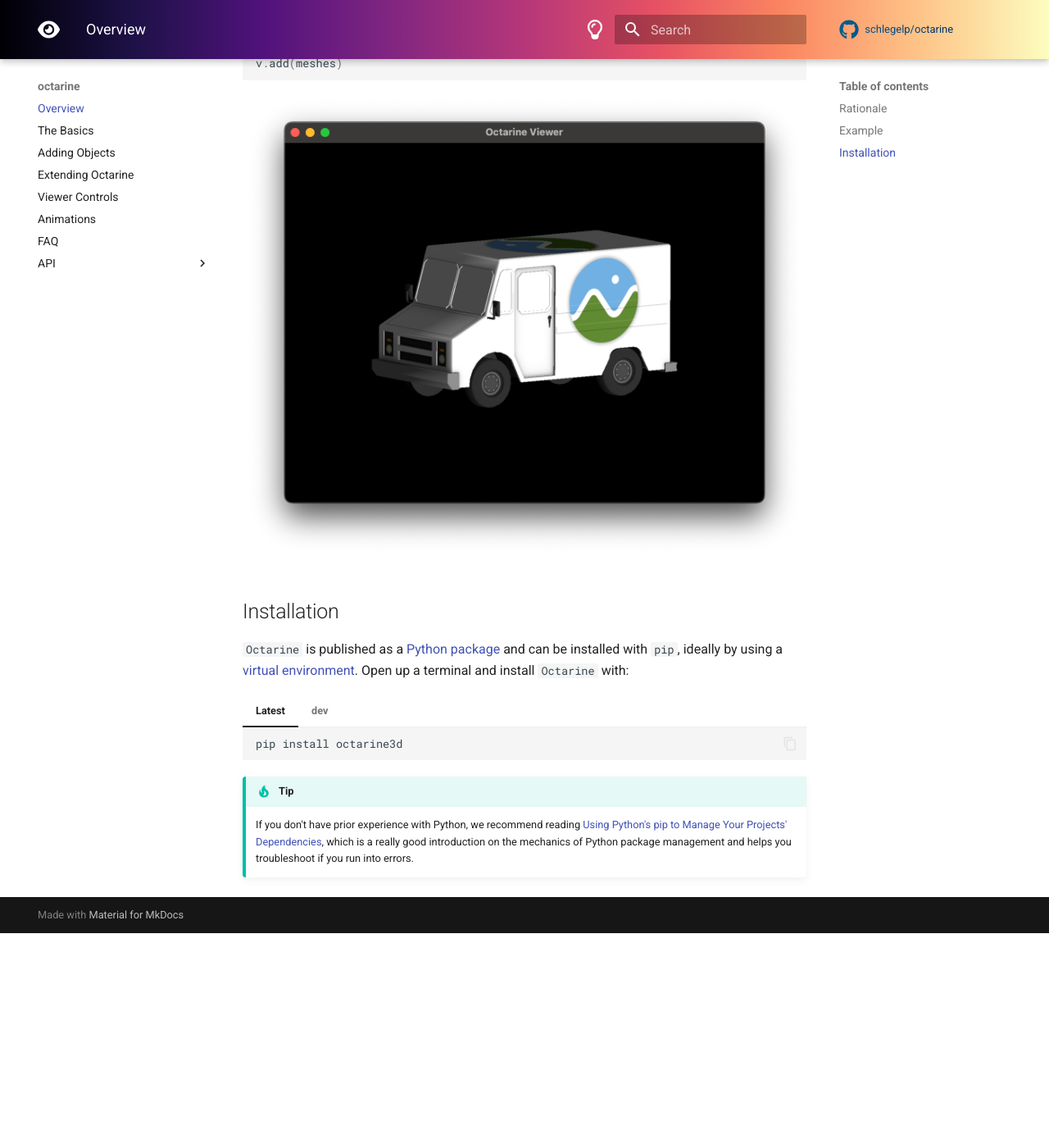
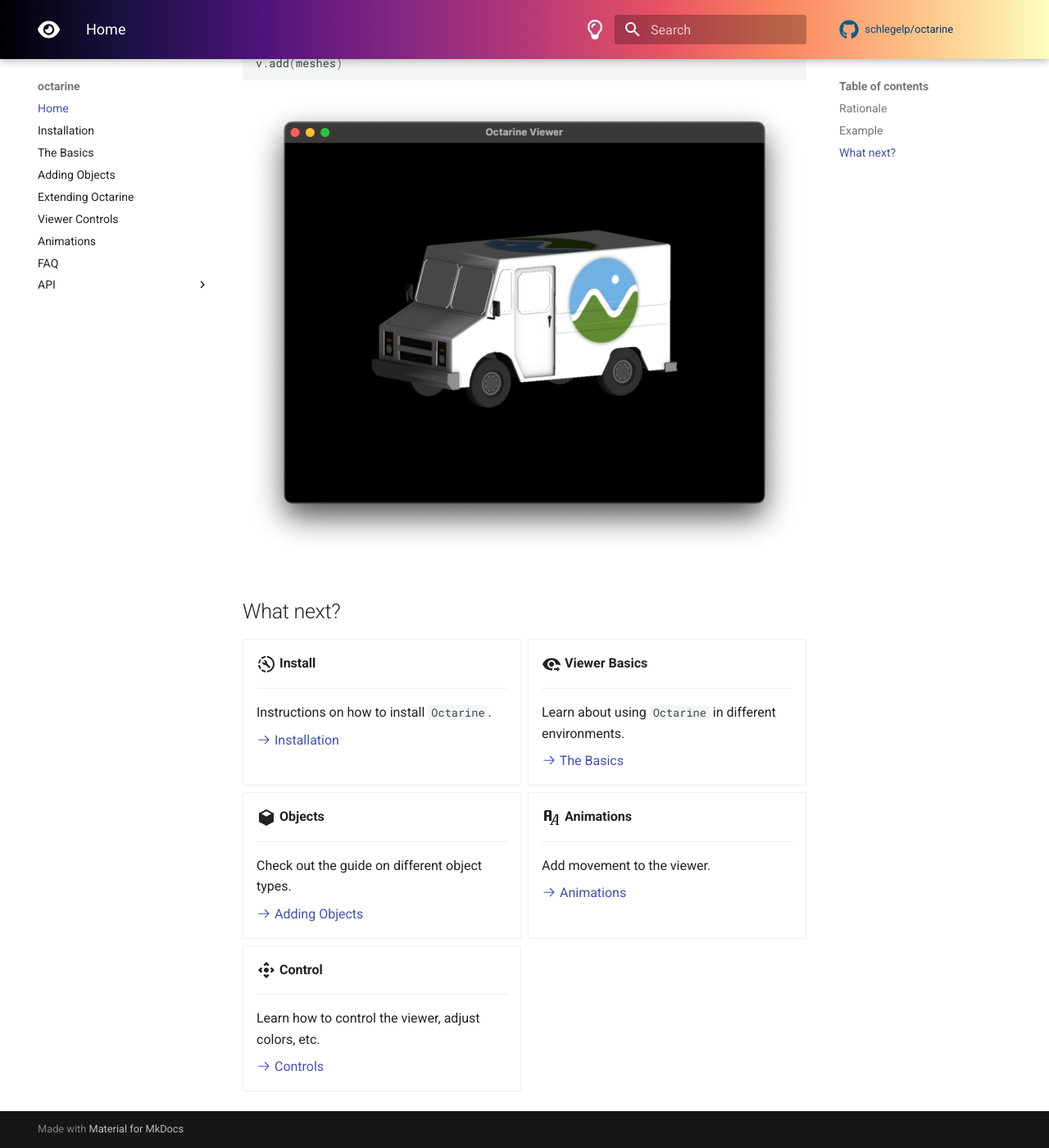
Before and after one commit to schlegelp/octarine, an MkDocs documentation site: the page built from docs/index.md, in a window 1280 px wide and 1400 px high, scrolled down 1284 px. Shown: the whole window at 82% size. Built offline with MkDocs 1.6.1 and Material for MkDocs 9.7.7, drawn with Linux system fonts in a browser that asks for light colours; emoji names are drawn with the system emoji font; comment, search, counter and statistics services are not loaded; before the commit the page ends 2422 px from its top, so only the background shows below that; some of the changed text lies outside the part shown.

Commit message:
update docs

````diff
--- a/docs/index.md
+++ b/docs/index.md
@@ -35,36 +35,48 @@ v.add(meshes)
 
 ![example](_static/milktruck_example.png)
 
-## Installation
+## What next?
 
-`Octarine` is published as a [Python package] and can be installed with
-`pip`, ideally by using a [virtual environment]. Open up a terminal and install
-`Octarine` with:
+<div class="grid cards" markdown>
 
-=== "Latest"
+-   :material-progress-wrench:{ .lg .middle } __Install__
 
-    ``` sh
-    pip install octarine3d
-    ```
+    ---
 
-=== "dev"
+    Instructions on how to install `Octarine`.
 
-    ``` sh
-    pip install git+https://github.com/schlegelp/octarine.git
-    ```
+    [:octicons-arrow-right-24: Installation](install.md)
 
-!!! tip
+-   :material-eye-arrow-right:{ .lg .middle } __Viewer Basics__
 
-    If you don't have prior experience with Python, we recommend reading
-    [Using Python's pip to Manage Your Projects' Dependencies], which is a
-    really good introduction on the mechanics of Python package management and
-    helps you troubleshoot if you run into errors.
+    ---
 
-  [Python package]: https://pypi.org/project/octarine3d/
-  [virtual environment]: https://realpython.com/what-is-pip/#using-pip-in-a-python-virtual-environment
-  [semantic versioning]: https://semver.org/
-  [upgrade to the next major version]: upgrade.md
-  [Markdown]: https://python-markdown.github.io/
-  [Pygments]: https://pygments.org/
-  [Python Markdown Extensions]: https://facelessuser.github.io/pymdown-extensions/
-  [Using Python's pip to Manage Your Projects' Dependencies]: https://realpython.com/what-is-pip/
+    Learn about using `Octarine` in different environments.
+
+    [:octicons-arrow-right-24: The Basics](intro.md)
+
+-   :material-cube:{ .lg .middle } __Objects__
+
+    ---
+
+    Check out the guide on different object types.
+
+    [:octicons-arrow-right-24: Adding Objects](objects.md)
+
+-   :material-format-font:{ .lg .middle } __Animations__
+
+    ---
+
+    Add movement to the viewer.
+
+    [:octicons-arrow-right-24: Animations](animations.md)
+
+-   :material-camera-control:{ .lg .middle } __Control__
+
+    ---
+
+    Learn how to control the viewer, adjust colors, etc.
+
+    [:octicons-arrow-right-24: Controls](controls.md)
+
+</div>
--- a/mkdocs.yml
+++ b/mkdocs.yml
@@ -10,7 +10,8 @@ edit_uri: edit/main/docs/
 #   - src
 
 nav:
-  - Overview: index.md
+  - Home: index.md
+  - "Installation": install.md
   - "The Basics": intro.md
   - "Adding Objects": objects.md
   - "Extending Octarine": extending.md
````
Also changed, not shown: other parts of docs/index.md (+3 -3 lines), docs/install.md (added, +126 -0 lines).
